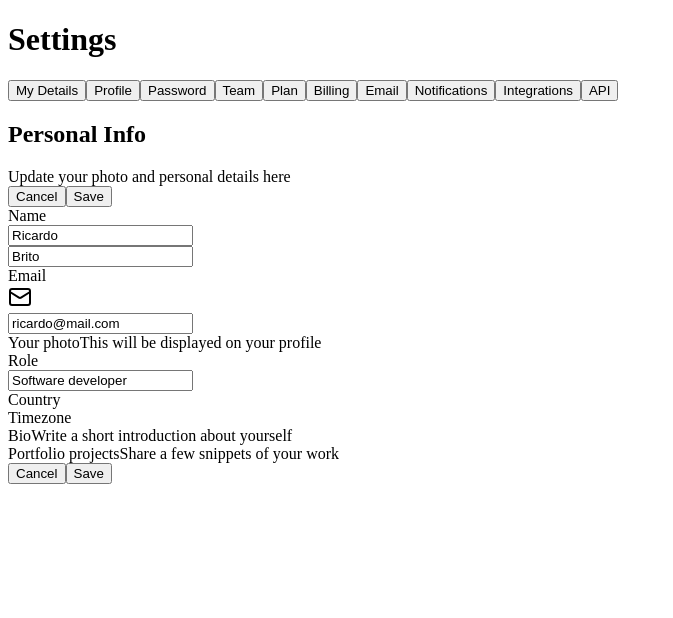
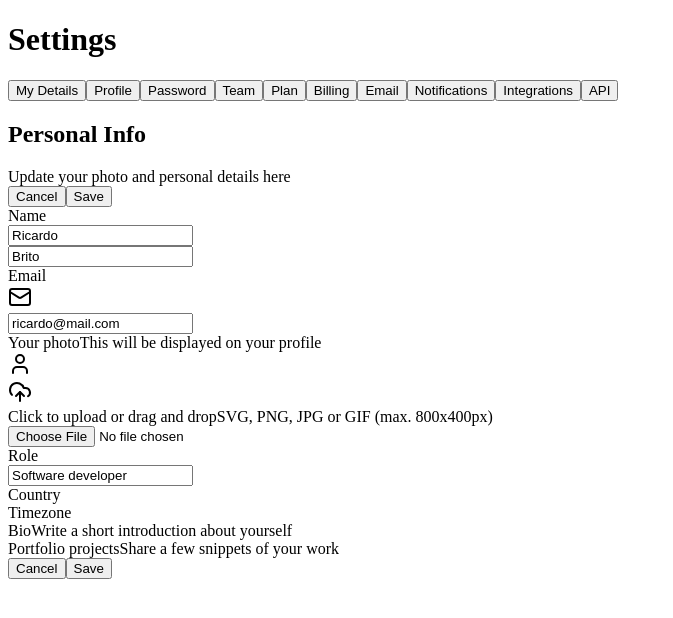
Before and after one commit to RicardoBrito1938/tailwind-next, a Next.js app: page / in a window 1280 px wide. Shown: the top 618 px of the page, without its empty margins (0-673 px from the left). Built offline with nearby package versions, Linux system fonts and the light colour scheme.

Commit message:
chore: upload avatar

```diff
--- a/src/app/page.tsx
+++ b/src/app/page.tsx
@@ -2,7 +2,7 @@
 
 import { SettingTabs } from './components/SettingsTabs'
 import * as Input from './components/Input'
-import { Mail } from 'lucide-react'
+import { Mail, Upload, UploadCloud, User } from 'lucide-react'
 
 export default function Home() {
   return (
@@ -87,7 +87,34 @@
                 This will be displayed on your profile
               </span>
             </label>
-            <div></div>
+            <div className="flex items-start gap-5">
+              <div className="flex h-16 w-16 items-center justify-center rounded-full bg-violet-50">
+                <User className="h-8 w-8 text-violet-500" />
+              </div>
+
+              <label
+                htmlFor="photo"
+                className="hover:bg-violet-25 group flex flex-1 cursor-pointer flex-col items-center gap-3 rounded-lg border border-zinc-300 px-6 py-4 text-center text-zinc-500 shadow-sm hover:border-violet-200 hover:text-violet-500"
+              >
+                <div className="border-6 rounded-full border-zinc-50 bg-zinc-100 p-2 group-hover:border-violet-50 group-hover:bg-violet-100">
+                  <UploadCloud className="h-5 w-5 text-zinc-600 group-hover:text-violet-600" />
+                </div>
+
+                <div className="flex flex-col items-center gap-1">
+                  <span className="text-sm">
+                    <span className="font-semibold text-violet-700">
+                      Click to upload
+                    </span>{' '}
+                    or drag and drop
+                  </span>
+                  <span className="text-xs">
+                    SVG, PNG, JPG or GIF (max. 800x400px)
+                  </span>
+                </div>
+              </label>
+
+              <input type="file" className="sr-only" id="photo" />
+            </div>
           </div>
 
           <div className="grid grid-cols-form gap-3 pt-5">
```
